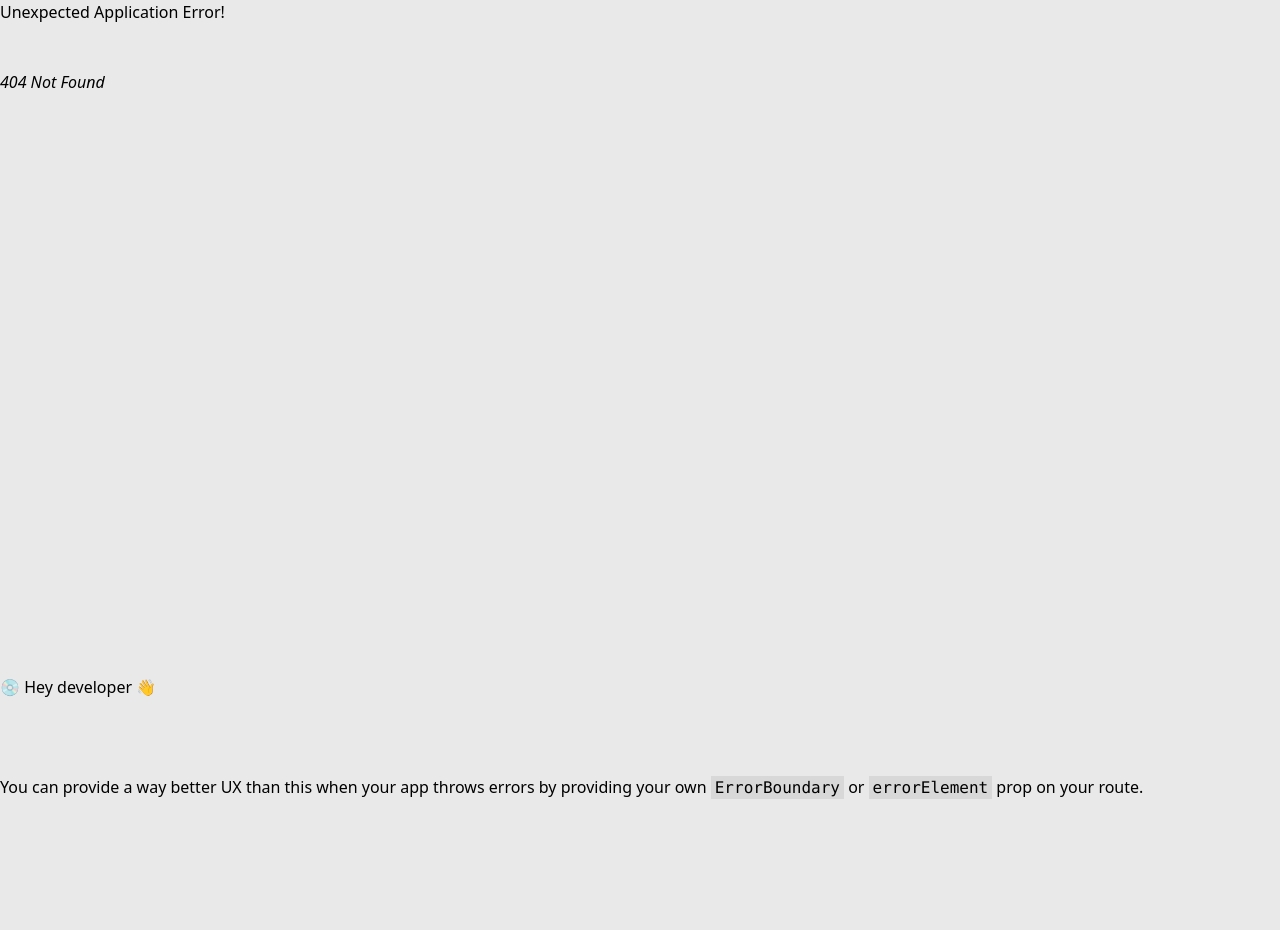
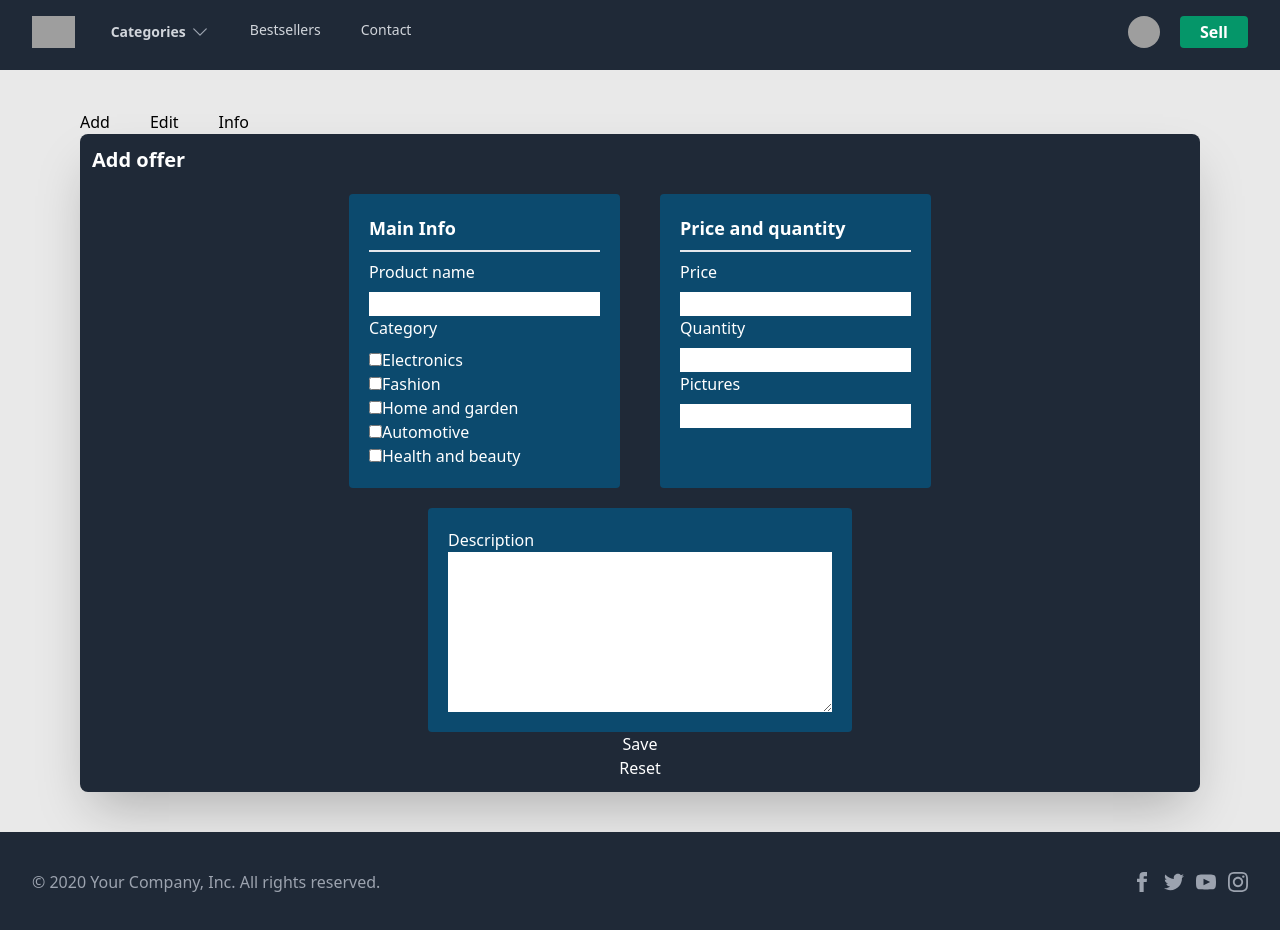
Before and after one commit to StaryAlgida/Praca-dyplomowa-Kod, a React (Vite) app in the folder frontEnd/: page /sell/add in a window 1280 px wide. Before the commit this address had no page. Before the commit the page ends 800 px from the top, so only its background shows below. Built offline with nearby package versions, Linux system fonts and the light colour scheme; sample sign-in values are in the browser's storage; grey boxes are pictures that could not be loaded.

Commit message:
sell item form

```diff
--- a/frontEnd/src/components/Buttons/Logged.tsx
+++ b/frontEnd/src/components/Buttons/Logged.tsx
@@ -76,6 +76,12 @@ export default function Logged() {
           </Menu.Items>
         </Transition>
       </Menu>
+      <Link
+        to="/sell"
+        className="ml-5 px-5 py-1 bg-emerald-600 text-white font-bold rounded"
+      >
+        Sell
+      </Link>
     </>
   );
 }
--- /dev/null
+++ b/frontEnd/src/components/Sell.tsx
@@ -0,0 +1,23 @@
+import { Link, Outlet } from "react-router-dom";
+import SellEditElements from "./sell/SellEditElements";
+import SellForm from "./sell/SellForm";
+
+export default function Sell() {
+  return (
+    <section>
+      <div className="mx-20 flex gap-10 mt-10">
+        <Link to="/sell/add">Add</Link>
+        <Link to="/sell/edit">Edit</Link>
+        <Link to="/sell/info">Info</Link>
+      </div>
+      <div className="  bg-gray-800 text-white p-3 mx-20 mb-10 rounded-lg shadow-2xl">
+        {/* <h2 className="font-bold text-xl">Change account details</h2>
+      <div className="grid grid-cols-2 gap-20">
+        <SellEditElements />
+        <SellForm />
+      </div> */}
+        <Outlet />
+      </div>
+    </section>
+  );
+}
--- /dev/null
+++ b/frontEnd/src/components/sell/SellAdd.tsx
@@ -0,0 +1,130 @@
+export default function SellAdd() {
+  return (
+    <>
+      <h2 className="font-bold text-xl">Add offer</h2>
+      <form>
+        <div className="flex gap-10 flex-wrap justify-center mt-5">
+          <div className="bg-sky-900 p-5 rounded ">
+            <h3 className="font-bold text-lg pb-2 border-b-2 mb-2">
+              Main Info
+            </h3>
+            <label htmlFor="product_name">Product name</label>
+            <div className="mt-2">
+              <input
+                id="product_name"
+                name="product_name"
+                type="text"
+                autoComplete="email"
+                required
+                className="text-black"
+              />
+            </div>
+            <h3>Category</h3>
+            <div className="mt-2 flex flex-col ">
+              <div>
+                <input
+                  id="electronics"
+                  name="electronics"
+                  value="electronics"
+                  type="checkbox"
+                  className="text-black"
+                />
+                <label htmlFor="electronics">Electronics</label>
+              </div>
+
+              <div>
+                <input
+                  id="fashion"
+                  name="fashion"
+                  value="fashion"
+                  type="checkbox"
+                  className="text-black"
+                />
+                <label htmlFor="fashion">Fashion</label>
+              </div>
+
+              <div>
+                <input
+                  id="home_garden"
+                  name="home_garden"
+                  value="home_garden"
+                  type="checkbox"
+                  className="text-black"
+                />
+                <label htmlFor="home_garden">Home and garden</label>
+              </div>
+
+              <div>
+                <input
+                  id="automotive"
+                  name="automotive"
+                  value="automotive"
+                  type="checkbox"
+                  className="text-black"
+                />
+                <label htmlFor="automotive">Automotive</label>
+              </div>
+
+              <div>
+                <input
+                  id="health_beauty"
+                  name="health_beauty"
+                  value="health_beauty"
+                  type="checkbox"
+                  className="text-black"
+                />
+                <label htmlFor="health_beauty">Health and beauty</label>
+              </div>
+            </div>
+          </div>
+          <div className="bg-sky-900 p-5 rounded">
+            <h3 className="font-bold text-lg pb-2 border-b-2 mb-2">
+              Price and quantity
+            </h3>
+            <label htmlFor="price">Price</label>
+            <div className="mt-2">
+              <input
+                id="price"
+                name="price"
+                type="number"
+                className="text-black"
+              />
+            </div>
+            <label htmlFor="quantity">Quantity</label>
+            <div className="mt-2">
+              <input
+                id="quantity"
+                name="quantity"
+                type="number"
+                className="text-black"
+              />
+            </div>
+            <label htmlFor="last_name">Pictures</label>
+            <div className="mt-2">
+              <input
+                id="last_name"
+                name="last_name"
+                type="text"
+                className="text-black"
+              />
+            </div>
+          </div>
+        </div>
+        <div className="mt-5 flex flex-col items-center">
+          <div className="bg-sky-900 p-5 rounded flex flex-col">
+            <label htmlFor="description">Description</label>
+            <textarea
+              className="text-black h-40 p-1 sm:w-96"
+              name="description"
+              id="description"
+            ></textarea>
+          </div>
+        </div>
+        <div className="flex flex-col items-center">
+          <button type="submit">Save</button>
+          <button type="reset">Reset</button>
+        </div>
+      </form>
+    </>
+  );
+}
--- /dev/null
+++ b/frontEnd/src/components/sell/SellEdit.tsx
@@ -0,0 +1,7 @@
+export default function SellEdit() {
+  return (
+    <>
+      <h2 className="font-bold text-xl">Edit offer</h2>
+    </>
+  );
+}
--- /dev/null
+++ b/frontEnd/src/components/sell/SellEditElements.tsx
@@ -0,0 +1,10 @@
+export default function SellEditElements() {
+  return (
+    <div className="flex flex-col gap-5 ml-5 mt-5 ">
+      <div className="bg-sky-900 py-3">Elementdwaawawdwdwadwadwad</div>
+      <div className="bg-sky-900 py-3">Elementdwaawawdwdwadwadwad</div>
+      <div className="bg-sky-900 py-3">Elementdwaawawdwdwadwadwad</div>
+      <div className="bg-sky-900 py-3">Elementdwaawawdwdwadwadwad</div>
+    </div>
+  );
+}
--- /dev/null
+++ b/frontEnd/src/components/sell/SellInfo.tsx
@@ -0,0 +1,7 @@
+export default function SellInfo() {
+  return (
+    <>
+      <h2 className="font-bold text-xl">Info</h2>
+    </>
+  );
+}
--- a/frontEnd/src/main.tsx
+++ b/frontEnd/src/main.tsx
@@ -14,6 +14,10 @@ import PrivateInfo from "./components/settings/PrivateInfo.tsx";
 import MainInfo from "./components/settings/MainInfo.tsx";
 import ChangePassword from "./components/settings/ChangePassword.tsx";
 import { UserProfileProvider } from "./context/UserProfileContext.tsx";
+import Sell from "./components/Sell.tsx";
+import SellAdd from "./components/sell/SellAdd.tsx";
+import SellEdit from "./components/sell/SellEdit.tsx";
+import SellInfo from "./components/sell/SellInfo.tsx";
 
 const router = createBrowserRouter([
   {
@@ -48,6 +52,19 @@ const router = createBrowserRouter([
         ),
       },
       {
+        path: "/sell",
+        element: (
+          <PrivateRoute>
+            <Sell />
+          </PrivateRoute>
+        ),
+        children: [
+          { path: "/sell/add", element: <SellAdd /> },
+          { path: "/sell/edit", element: <SellEdit /> },
+          { path: "/sell/info", element: <SellInfo /> },
+        ],
+      },
+      {
         path: "/settings",
         element: (
           <PrivateRoute>
```
Also changed, not shown: 1 other file (tests, documents, lock files or other folders).
